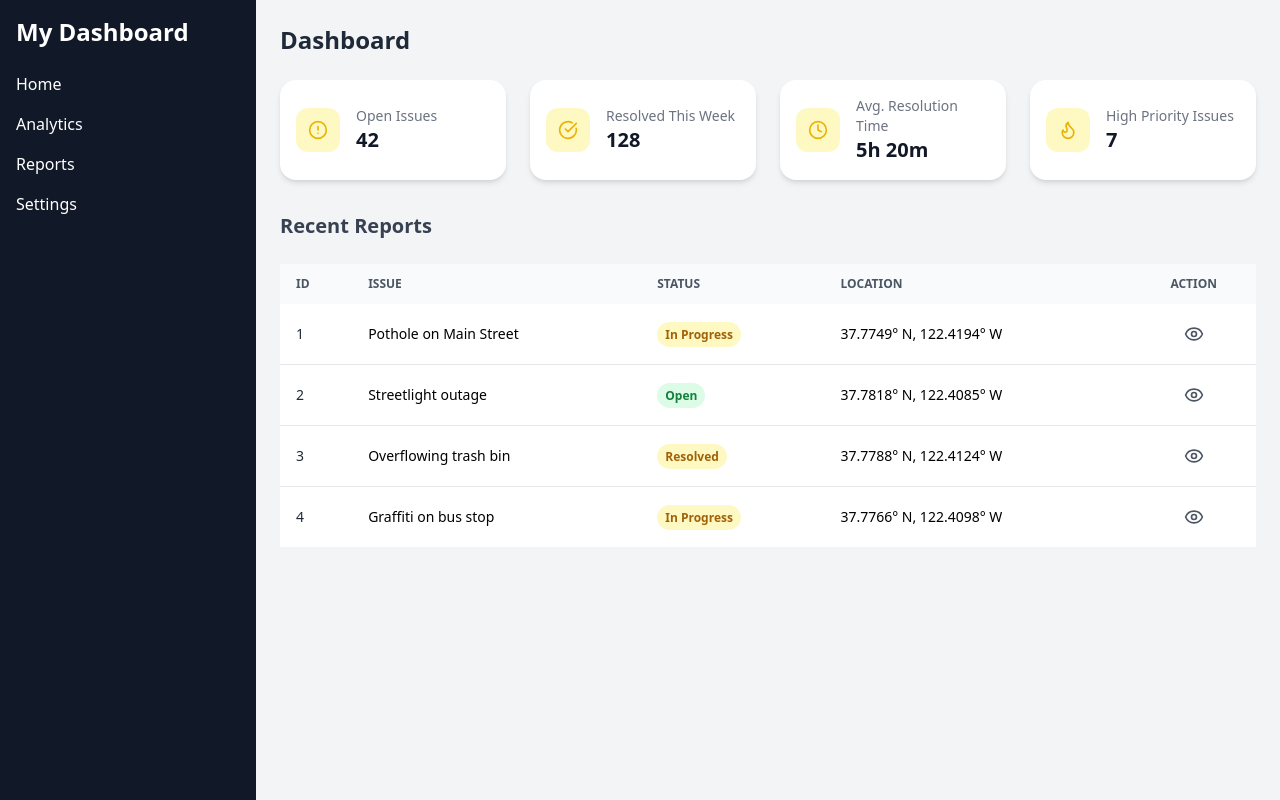
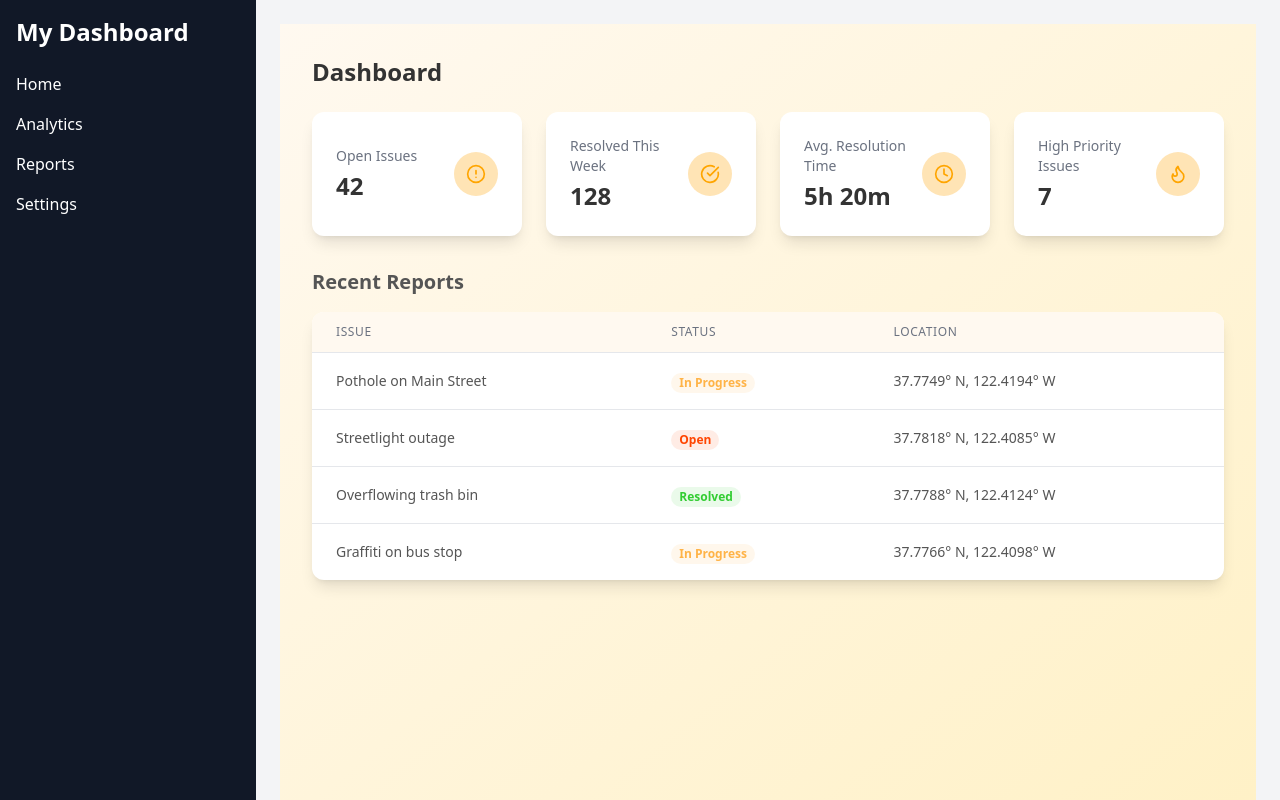
Before and after one commit to Dany1211/report_IT, a React (Vite) app in the folder Web_Admin/: page / in a window 1280 px wide. Built offline with nearby package versions, Linux system fonts and the light colour scheme.

Commit message:
home color code

```diff
--- a/Web_Admin/src/pages/Home.jsx
+++ b/Web_Admin/src/pages/Home.jsx
@@ -1,10 +1,307 @@
-import StatCard from "../components/StateCArd";
-import Table from "../components/Tables"; // Correctly import the Tables component
+// import StatCard from "../components/StateCArd";
+// import Table from "../components/Tables"; // Correctly import the Tables component
+// import { AlertCircle, CheckCircle, Clock, Flame } from "lucide-react";
+
+// export default function Home() {
+//   // This is where you would fetch your data from Supabase.
+//   // For now, we'll use some mock data to make the Table component functional.
+//   const mockReports = [
+//     {
+//       id: 1,
+//       issue: "Pothole on Main Street",
+//       status: "In Progress",
+//       location: "37.7749° N, 122.4194° W",
+//     },
+//     {
+//       id: 2,
+//       issue: "Streetlight outage",
+//       status: "Open",
+//       location: "37.7818° N, 122.4085° W",
+//     },
+//     {
+//       id: 3,
+//       issue: "Overflowing trash bin",
+//       status: "Resolved",
+//       location: "37.7788° N, 122.4124° W",
+//     },
+//     {
+//       id: 4,
+//       issue: "Graffiti on bus stop",
+//       status: "In Progress",
+//       location: "37.7766° N, 122.4098° W",
+//     },
+//   ];
+
+//   return (
+//     <div>
+//       <h1 className="text-2xl font-bold text-gray-800 mb-6">Dashboard</h1>
+
+//       {/* Stat Cards Grid */}
+//       <div className="grid grid-cols-1 sm:grid-cols-2 lg:grid-cols-4 gap-6">
+//         <StatCard
+//           title="Open Issues"
+//           value="42"
+//           icon={<AlertCircle size={20} />}
+//         />
+//         <StatCard
+//           title="Resolved This Week"
+//           value="128"
+//           icon={<CheckCircle size={20} />}
+//         />
+//         <StatCard
+//           title="Avg. Resolution Time"
+//           value="5h 20m"
+//           icon={<Clock size={20} />}
+//         />
+//         <StatCard
+//           title="High Priority Issues"
+//           value="7"
+//           icon={<Flame size={20} />}
+//         />
+//       </div>
+
+//       {/* Adding a space below the stat cards */}
+//       <div className="mt-8">
+//         <h2 className="text-xl font-semibold text-gray-700 mb-4">
+//           Recent Reports
+//         </h2>
+//         <Table data={mockReports} />
+//       </div>
+//     </div>
+//   );
+// }
+
+// import { AlertCircle, CheckCircle, Clock, Flame } from "lucide-react";
+
+// // StatCard component with new styling
+// const StatCard = ({ title, value, icon }) => (
+//   <div className="bg-white rounded-xl shadow-lg p-6 flex items-center justify-between">
+//     <div>
+//       <h3 className="text-gray-500 text-sm font-medium">{title}</h3>
+//       <p className="text-2xl font-semibold text-[#333333] mt-1">{value}</p>
+//     </div>
+//     <div className="text-[#FFA500] bg-[#FFE4B5] rounded-full p-3 flex items-center justify-center">
+//       {icon}
+//     </div>
+//   </div>
+// );
+
+// // Helper function to get status colors
+// const getStatusColor = (status) => {
+//   switch (status) {
+//     case "Open":
+//       return "text-[#FF4500] bg-[#FF4500]/10";
+//     case "In Progress":
+//       return "text-[#FFB347] bg-[#FFB347]/10";
+//     case "Resolved":
+//       return "text-[#32CD32] bg-[#32CD32]/10";
+//     default:
+//       return "text-gray-500 bg-gray-500/10";
+//   }
+// };
+
+// // Table component with new styling
+// const Table = ({ data }) => (
+//   <div className="overflow-x-auto bg-white rounded-xl shadow-lg">
+//     <table className="min-w-full divide-y divide-gray-200">
+//       <thead className="bg-[#FFF9F0]">
+//         <tr>
+//           <th
+//             scope="col"
+//             className="px-6 py-3 text-left text-xs font-medium text-gray-500 uppercase tracking-wider"
+//           >
+//             Issue
+//           </th>
+//           <th
+//             scope="col"
+//             className="px-6 py-3 text-left text-xs font-medium text-gray-500 uppercase tracking-wider"
+//           >
+//             Status
+//           </th>
+//           <th
+//             scope="col"
+//             className="px-6 py-3 text-left text-xs font-medium text-gray-500 uppercase tracking-wider"
+//           >
+//             Location
+//           </th>
+//         </tr>
+//       </thead>
+//       <tbody className="divide-y divide-gray-200">
+//         {data.map((report) => (
+//           <tr key={report.id}>
+//             <td className="px-6 py-4 whitespace-nowrap">
+//               <div className="text-sm font-medium text-[#555555]">{report.issue}</div>
+//             </td>
+//             <td className="px-6 py-4 whitespace-nowrap">
+//               <span
+//                 className={`px-2 inline-flex text-xs leading-5 font-semibold rounded-full ${getStatusColor(
+//                   report.status
+//                 )}`}
+//               >
+//                 {report.status}
+//               </span>
+//             </td>
+//             <td className="px-6 py-4 whitespace-nowrap text-sm text-[#555555]">
+//               {report.location}
+//             </td>
+//           </tr>
+//         ))}
+//       </tbody>
+//     </table>
+//   </div>
+// );
+
+// // Main App component
+// export default function App() {
+//   const mockReports = [
+//     {
+//       id: 1,
+//       issue: "Pothole on Main Street",
+//       status: "In Progress",
+//       location: "37.7749° N, 122.4194° W",
+//     },
+//     {
+//       id: 2,
+//       issue: "Streetlight outage",
+//       status: "Open",
+//       location: "37.7818° N, 122.4085° W",
+//     },
+//     {
+//       id: 3,
+//       issue: "Overflowing trash bin",
+//       status: "Resolved",
+//       location: "37.7788° N, 122.4124° W",
+//     },
+//     {
+//       id: 4,
+//       issue: "Graffiti on bus stop",
+//       status: "In Progress",
+//       location: "37.7766° N, 122.4098° W",
+//     },
+//   ];
+
+//   return (
+//     <div className="min-h-screen p-8 bg-gradient-to-br from-[#FFF9F0] to-[#FFF1C6]">
+//       <h1 className="text-2xl font-bold text-[#333333] mb-6">Dashboard</h1>
+
+//       {/* Stat Cards Grid */}
+//       <div className="grid grid-cols-1 sm:grid-cols-2 lg:grid-cols-4 gap-6">
+//         <StatCard
+//           title="Open Issues"
+//           value="42"
+//           icon={<AlertCircle size={20} />}
+//         />
+//         <StatCard
+//           title="Resolved This Week"
+//           value="128"
+//           icon={<CheckCircle size={20} />}
+//         />
+//         <StatCard
+//           title="Avg. Resolution Time"
+//           value="5h 20m"
+//           icon={<Clock size={20} />}
+//         />
+//         <StatCard
+//           title="High Priority Issues"
+//           value="7"
+//           icon={<Flame size={20} />}
+//         />
+//       </div>
+
+//       {/* Adding a space below the stat cards */}
+//       <div className="mt-8">
+//         <h2 className="text-xl font-semibold text-[#555555] mb-4">
+//           Recent Reports
+//         </h2>
+//         <Table data={mockReports} />
+//       </div>
+//     </div>
+//   );
+// }
+
+
 import { AlertCircle, CheckCircle, Clock, Flame } from "lucide-react";
 
-export default function Home() {
-  // This is where you would fetch your data from Supabase.
-  // For now, we'll use some mock data to make the Table component functional.
+// StatCard component with new styling
+const StatCard = ({ title, value, icon }) => (
+  <div className="bg-white rounded-xl shadow-lg p-6 flex items-center justify-between">
+    <div>
+      <h3 className="text-gray-500 text-sm font-medium">{title}</h3>
+      <p className="text-2xl font-semibold text-[#333333] mt-1">{value}</p>
+    </div>
+    <div className="text-[#FFA500] bg-[#FFE4B5] rounded-full p-3 flex items-center justify-center">
+      {icon}
+    </div>
+  </div>
+);
+
+// Helper function to get status colors
+const getStatusColor = (status) => {
+  switch (status) {
+    case "Open":
+      return "text-[#FF4500] bg-[#FF4500]/10";
+    case "In Progress":
+      return "text-[#FFB347] bg-[#FFB347]/10";
+    case "Resolved":
+      return "text-[#32CD32] bg-[#32CD32]/10";
+    default:
+      return "text-gray-500 bg-gray-500/10";
+  }
+};
+
+// Table component with new styling
+const Table = ({ data }) => (
+  <div className="overflow-x-auto bg-white rounded-xl shadow-lg">
+    <table className="min-w-full divide-y divide-gray-200">
+      <thead className="bg-[#FFF9F0]">
+        <tr>
+          <th
+            scope="col"
+            className="px-6 py-3 text-left text-xs font-medium text-gray-500 uppercase tracking-wider"
+          >
+            Issue
+          </th>
+          <th
+            scope="col"
+            className="px-6 py-3 text-left text-xs font-medium text-gray-500 uppercase tracking-wider"
+          >
+            Status
+          </th>
+          <th
+            scope="col"
+            className="px-6 py-3 text-left text-xs font-medium text-gray-500 uppercase tracking-wider"
+          >
+            Location
+          </th>
+        </tr>
+      </thead>
+      <tbody className="divide-y divide-gray-200">
+        {data.map((report) => (
+          <tr key={report.id}>
+            <td className="px-6 py-4 whitespace-nowrap">
+              <div className="text-sm font-medium text-[#555555]">{report.issue}</div>
+            </td>
+            <td className="px-6 py-4 whitespace-nowrap">
+              <span
+                className={`px-2 inline-flex text-xs leading-5 font-semibold rounded-full ${getStatusColor(
+                  report.status
+                )}`}
+              >
+                {report.status}
+              </span>
+            </td>
+            <td className="px-6 py-4 whitespace-nowrap text-sm text-[#555555]">
+              {report.location}
+            </td>
+          </tr>
+        ))}
+      </tbody>
+    </table>
+  </div>
+);
+
+// Main App component
+export default function App() {
   const mockReports = [
     {
       id: 1,
@@ -33,8 +330,9 @@ export default function Home() {
   ];
 
   return (
-    <div>
-      <h1 className="text-2xl font-bold text-gray-800 mb-6">Dashboard</h1>
+    <div className="min-h-screen w-full bg-gradient-to-br from-[#FFF9F0] to-[#FFF1C6] overflow-hidden">
+      <div className="p-8">
+        <h1 className="text-2xl font-bold text-[#333333] mb-6">Dashboard</h1>
 
         {/* Stat Cards Grid */}
         <div className="grid grid-cols-1 sm:grid-cols-2 lg:grid-cols-4 gap-6">
@@ -62,11 +360,12 @@ export default function Home() {
 
         {/* Adding a space below the stat cards */}
         <div className="mt-8">
-        <h2 className="text-xl font-semibold text-gray-700 mb-4">
+          <h2 className="text-xl font-semibold text-[#555555] mb-4">
             Recent Reports
           </h2>
           <Table data={mockReports} />
         </div>
       </div>
+    </div>
   );
 }
```
Lines whose indentation alone changed are shown as unchanged.
